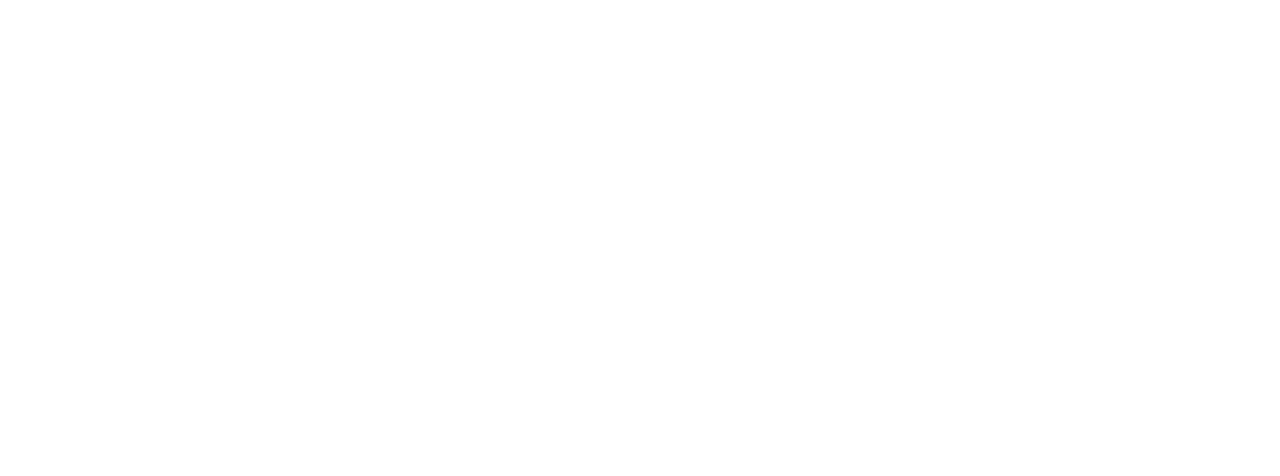
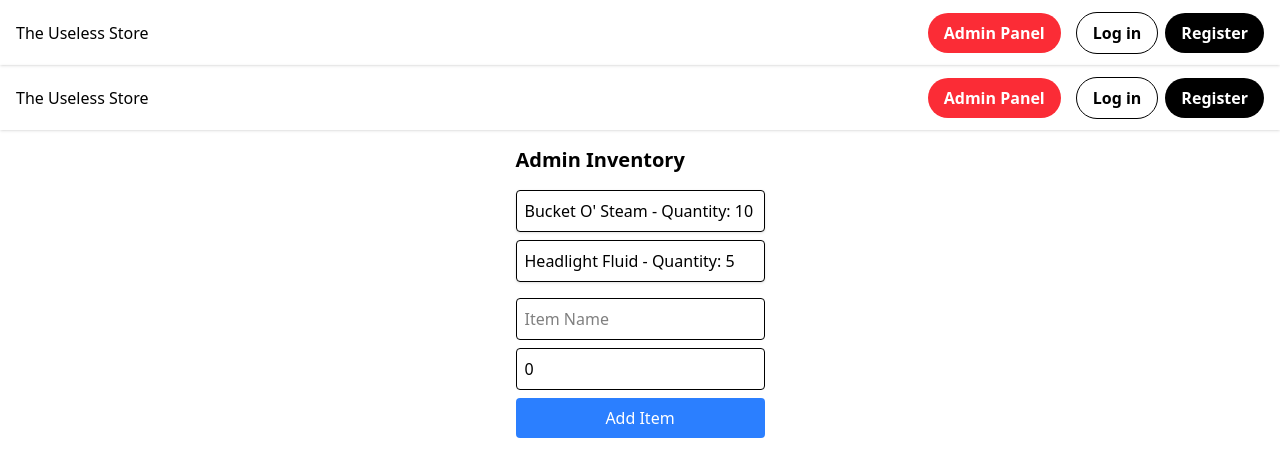
Before and after one commit to Trusun3528/Group5FrontEnd, a React (Vite) app: page /admin/inventory in a window 1280 px wide. Before the commit this address had no page. Shown: the top 476 px of the page. Built offline with nearby package versions, Linux system fonts and the light colour scheme.

Commit message:
More admin FE functionality
Created AdminInventory.tsx (incomplete), routed the new pages, added to gitignore (slnx.sqlite & .wsuo file), added to Header component for testing purposes. Created HeaderBackup.tsx incase

```diff
--- a/src/main.tsx
+++ b/src/main.tsx
@@ -6,7 +6,10 @@
 import CartPage from "./pages/CartPage";
 import LoginPage from "./pages/LoginPage";
 import RegisterPage from "./pages/RegisterPage";
+// Admin Pages
 import AdminPurchasesPage from "./pages/admin/AdminPurchasesPage";
+import AdminPanel from "./pages/admin/AdminPanel";
+import AdminInventory from "./pages/admin/AdminInventory";
 
 export default function App() {
   return (
@@ -17,7 +20,11 @@
         <Route path="register" element={<RegisterPage />} />
         <Route path="details/:id" element={<ItemDetailsPage />} />
         <Route path="cart" element={<CartPage />} />
+
+        <Route path="/admin" element={<AdminPanel />} />
         <Route path="admin/purchases" element={<AdminPurchasesPage />} />
+        <Route path="/admin/inventory" element={<AdminInventory />} />
+
       </Routes>
     </BrowserRouter>
   );
--- /dev/null
+++ b/src/pages/admin/AdminInventory.tsx
@@ -0,0 +1,70 @@
+import { useState } from "react";
+import PageContainer from "../components/PageContainer";
+import Header from "../components/Header";
+
+
+//For testing, hardcoded some entries
+function AdminInventory() {
+  const [inventory, setInventory] = useState([
+    { id: 1, name: "Bucket O' Steam", quantity: 10 },
+    { id: 2, name: "Headlight Fluid", quantity: 5 },
+  ]);
+
+  const [newItem, setNewItem] = useState({ name: "", quantity: 0 });
+
+  const handleChange = (e: React.ChangeEvent<HTMLInputElement>) => {
+    setNewItem({ ...newItem, [e.target.name]: e.target.value });
+  };
+
+  const handleAddItem = () => {
+    if (newItem.name && newItem.quantity > 0) {
+      setInventory([...inventory, { id: inventory.length + 1, ...newItem }]);
+      setNewItem({ name: "", quantity: 0 });
+    }
+  };
+
+  return (
+    <div>
+      <Header />
+      <PageContainer
+        isLoading={false}
+        content={
+          <div className="w-fit m-auto mt-4">
+            <h1 className="text-xl font-bold mb-4">Admin Inventory</h1>
+            <div className="flex flex-col gap-2">
+              {inventory.map((item) => (
+                <div key={item.id} className="border p-2 rounded shadow">
+                  {item.name} - Quantity: {item.quantity}
+                </div>
+              ))}
+            </div>
+
+            <div className="mt-4 flex flex-col gap-2">
+              <input
+                type="text"
+                name="name"
+                placeholder="Item Name"
+                value={newItem.name}
+                onChange={handleChange}
+                className="border p-2 rounded"
+              />
+              <input
+                type="number"
+                name="quantity"
+                placeholder="Quantity"
+                value={newItem.quantity}
+                onChange={handleChange}
+                className="border p-2 rounded"
+              />
+              <button onClick={handleAddItem} className="bg-blue-500 text-white px-4 py-2 rounded">
+                Add Item
+              </button>
+            </div>
+          </div>
+        }
+      />
+    </div>
+  );
+}
+
+export default AdminInventory;
--- a/src/pages/admin/AdminPanel.tsx
+++ b/src/pages/admin/AdminPanel.tsx
@@ -1,5 +1,5 @@
 import { Link } from "react-router-dom";
-import Header from "../../components/Header";
+import Header from "../components/Header";
 
 function AdminPanel() {
   return (
--- a/src/pages/components/Header.tsx
+++ b/src/pages/components/Header.tsx
@@ -1,10 +1,9 @@
 import { useState } from "react";
-import { useNavigate } from "react-router-dom";
-import ShoppingCartIcon from '@mui/icons-material/ShoppingCart';
-import LogoutIcon from '@mui/icons-material/Logout';
-import MenuIcon from '@mui/icons-material/Menu';
-import StoreIcon from '@mui/icons-material/Store';
-import { Link } from "react-router-dom";
+import { useNavigate, Link } from "react-router-dom";
+import ShoppingCartIcon from "@mui/icons-material/ShoppingCart";
+import LogoutIcon from "@mui/icons-material/Logout";
+import MenuIcon from "@mui/icons-material/Menu";
+import StoreIcon from "@mui/icons-material/Store";
 import { isLoggedIn, logOut } from "../../auth";
 
 function Header() {
@@ -13,43 +12,63 @@
 
   const loggedIn = isLoggedIn();
 
-    let headerRight;
-
-    if (loggedIn) {
-        headerRight = (
-            <div>
-                <button type="button" onClick={() => {setDropdown(!dropdown);}}><MenuIcon/></button>
-                {dropdown && (
-                    <div className="m-2 p-4 gap-2 flex flex-col bg-white origin-top-right absolute
-                        right-0 rounded-md shadow-md border border-gray-300" role="menu">
-                        <Link to="/cart"><ShoppingCartIcon/> View cart (0)</Link>
-                        <Link to="/admin/purchases"><StoreIcon/> View purchases (admin)</Link>
-                        <Link to="/" onClick={() => {
-                            logOut();
-                            navigate('/');
-                        }}><LogoutIcon/> Log out</Link>
-                    </div>
-                )}
-            </div>
-        )
-    }
-    else {
-        headerRight = (
-            <div className="gap-2 flex">
-                <Link to="/login" className="text-black px-4 py-2 font-bold outline rounded-full">Log in</Link>
-                <Link to="/register" className="bg-black text-white px-4 py-2 rounded-full font-bold">Register</Link>
-            </div>
-        )
-    }
-
   return (
     <header className="w-full h-[65px] shadow items-center flex justify-between p-4">
       <div>
         <Link to="/">The Useless Store</Link>
       </div>
-            {headerRight}
+
+      <div className="flex gap-4">
+        {/*Admin Panel Button for Testing (Always Visible*/}
+        <button
+          onClick={() => navigate("/admin")}
+          className="bg-red-500 text-white px-4 py-2 rounded-full font-bold"
+        >
+          Admin Panel
+        </button>
+
+        {loggedIn ? (
+          <div>
+            <button type="button" onClick={() => setDropdown(!dropdown)}>
+              <MenuIcon />
+            </button>
+            {dropdown && (
+              <div
+                className="m-2 p-4 gap-2 flex flex-col bg-white origin-top-right absolute
+                        right-0 rounded-md shadow-md border border-gray-300"
+                role="menu"
+              >
+                <Link to="/cart">
+                  <ShoppingCartIcon /> View cart (0)
+                </Link>
+                <Link to="/admin/purchases">
+                  <StoreIcon /> View purchases (admin)
+                </Link>
+                <Link
+                  to="/"
+                  onClick={() => {
+                    logOut();
+                    navigate("/");
+                  }}
+                >
+                  <LogoutIcon /> Log out
+                </Link>
+              </div>
+            )}
+          </div>
+        ) : (
+          <div className="gap-2 flex">
+            <Link to="/login" className="text-black px-4 py-2 font-bold outline rounded-full">
+              Log in
+            </Link>
+            <Link to="/register" className="bg-black text-white px-4 py-2 rounded-full font-bold">
+              Register
+            </Link>
+          </div>
+        )}
+      </div>
     </header>
-    )
+  );
 }
 
 export default Header;
```
Also changed, not shown: 1 other file (tests, documents, lock files or other folders). Lines whose indentation alone changed are shown as unchanged.
